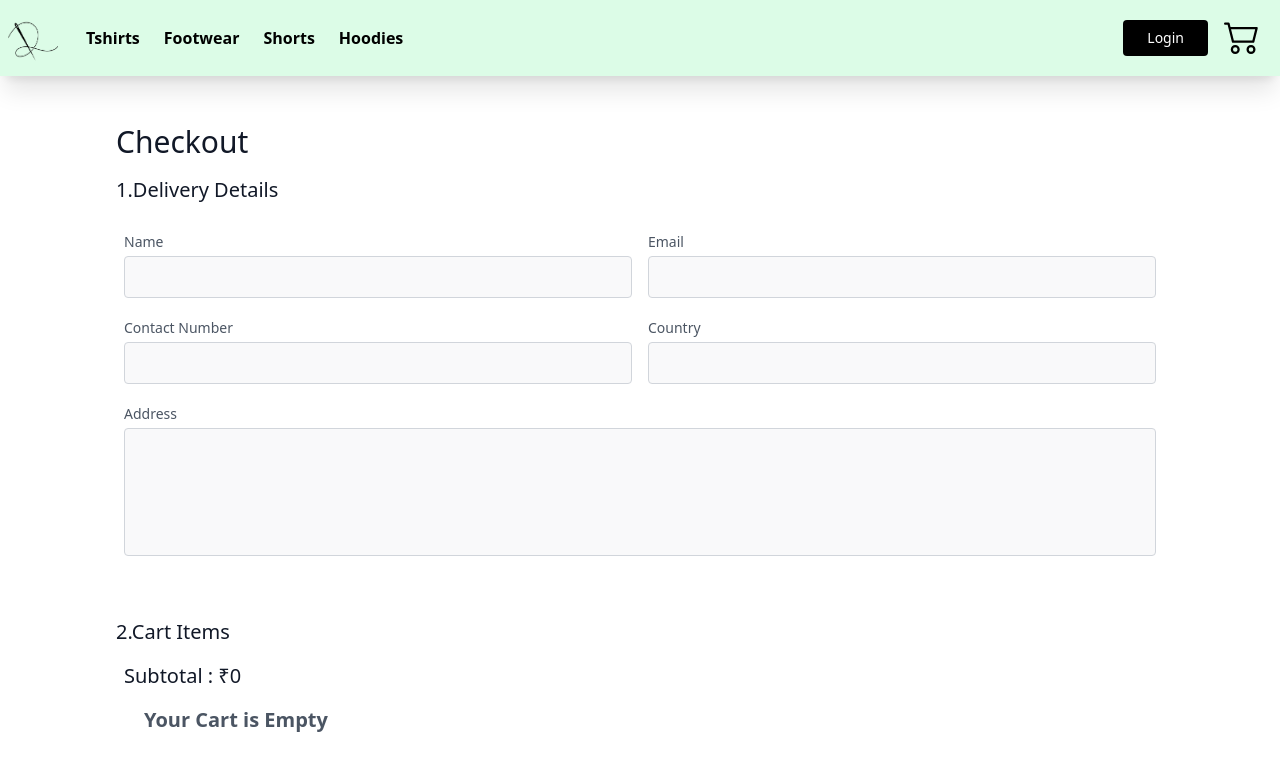
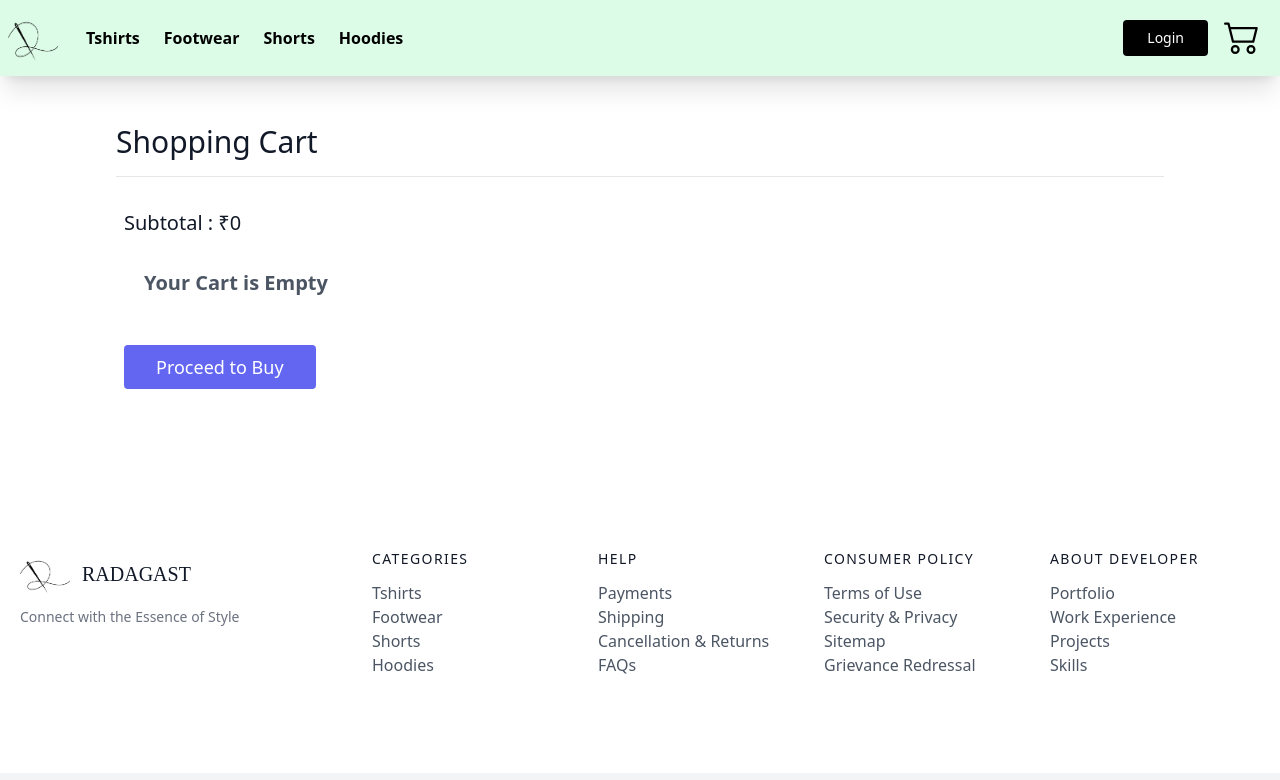
Before and after one commit to 14anirudh/Codeswear, a Next.js app: page /Checkout in a window 1280 px wide. Shown: the top 780 px of the page. Built offline with nearby package versions, Linux system fonts and the light colour scheme.

Commit message:
stripe integration complete

```diff
--- /dev/null
+++ b/checkout.js
@@ -0,0 +1,21 @@
+import { loadStripe } from "@stripe/stripe-js";
+
+export async function checkout({ lineItems }) {
+  let stripePromise = null;
+
+  const getStripe = () => {
+    if (!stripePromise) {
+      stripePromise = loadStripe(process.env.NEXT_PUBLIC_STRIPE_KEY);
+    }
+    return stripePromise;
+  };
+
+  const stripe = await getStripe();
+
+  await stripe.redirectToCheckout({
+    mode: "payment",
+    lineItems,
+    successUrl: `${window.location.origin}/Orders`,
+    cancelUrl: window.location.origin,
+  });
+}
--- a/models/Product.js
+++ b/models/Product.js
@@ -11,6 +11,7 @@ const ProductSchema = new mongoose.Schema(
     color: { type: String },
     price: { type: Number, required: true },
     availableQty: { type: Number, required: true },
+    priceId: { type: String, required: true },
   },
   { timestamps: true }
 );
--- a/pages/Checkout.js
+++ b/pages/Checkout.js
@@ -5,172 +5,24 @@ import {
   AiFillPlusCircle,
   AiFillMinusCircle,
 } from "react-icons/ai";
-
-import Head from "next/head";
-import Script from "next/script";
+import { checkout } from "../checkout";
 
 const Checkout = ({ cart, subTotal, addToCart, removeFromCart }) => {
-  // const initiatePayment = async () => {
-  //   let oid = Math.floor(Math.random() * Date.now());
-
-  //   const data = { cart, subTotal ,oid,email:"email"};
-  //   //getting transaction token from server
-  //   let a = await fetch(` ${process.env.NEXT_PUBLIC_HOST}/api/pretransaction`, {
-  //     method: "POST",
-  //     headers: {
-  //       "Content-Type": "application/json",
-  //     },
-  //     body: JSON.stringify(data),
-  //   });
-  //   let txnRes = await a.json();
-  //   console.log(txnRes);
-  //   let txnToken = txnRes.body.txnToken;
-
-  //   var config = {
-  //     root: "",
-  //     flow: "DEFAULT",
-  //     data: {
-  //       orderId: oid /* update order id */,
-  //       token: txnToken /* update token value */,
-  //       tokenType: "TXN_TOKEN",
-  //       amount: subTotal /* update amount */,
-  //     },
-  //     handler: {
-  //       notifyMerchant: function (eventName, data) {
-  //         console.log("notifyMerchant handler function called");
-  //         console.log("eventName => ", eventName);
-  //         console.log("data => ", data);
-  //       },
-  //     },
-  //   };
-  //   if (window.Paytm && window.Paytm.CheckoutJS) {
-  //     window.Paytm.CheckoutJS.init(config)
-  //       .then(function onSuccess() {
-  //         // after successfully updating configuration, invoke JS Checkout
-
-  //         window.Paytm.CheckoutJS.invoke();
-  //       })
-  //       .catch(function onError(error) {
-  //         console.log("error => ", error);
-  //       });
-  //   }
-  // };
-
+  console.log(cart);
   return (
     <div>
-      {/* <Head>
-        <meta
-          name="viewport"
-          content="width=device-width, height=device-height, initial-scale=1.0, maximum-scale=1.0"
-        />
-        <title>Checkout</title>
-      </Head>
-      <Script
-        type="application/javascript"
-        crossorigin="anonymous"
-        src={`${process.env.NEXT_PUBLIC_PAYTM_HOST}/merchantpgpui/checkoutjs/merchants/${process.env.NEXT_PUBLIC_PAYTM_MID}.js`}
-
-      /> */}
-
       <section className="text-gray-600 body-font relative lg:mx-24 md:mx">
         <div className="container px-5 py-12 mx-auto">
           <div className="flex flex-col w-full">
-            <h1 className="sm:text-3xl text-2xl font-medium title-font mb-4 text-gray-900">
-              Checkout
-            </h1>
-            <h3 className="sm:text-xl text-xl font-medium title-font mb-4 text-gray-900">
-              1.Delivery Details
-            </h3>
+            <h2 className=" text-3xl font-medium title-font mb-4 text-gray-900">
+              Shopping Cart
+            </h2>
+            <hr />
+            <span className="subtotal sm:text-xl text-xl font-medium title-font mb-4 text-gray-900 mt-8 ml-2">
+              Subtotal : &#8377;{subTotal}
+            </span>
           </div>
-          <div className="mx-auto">
-            <div className="flex flex-wrap">
-              <div className="p-2 w-1/2">
-                <div className="relative">
-                  <label
-                    htmlFor="name"
-                    className="leading-7 text-sm text-gray-600"
-                  >
-                    Name
-                  </label>
-                  <input
-                    type="text"
-                    id="name"
-                    name="name"
-                    className="w-full bg-gray-100 bg-opacity-50 rounded border border-gray-300 focus:border-indigo-500 focus:bg-white focus:ring-2 focus:ring-indigo-200 text-base outline-none text-gray-700 py-1 px-3 leading-8 transition-colors duration-200 ease-in-out"
-                  />
-                </div>
-              </div>
-              <div className="p-2 w-1/2">
-                <div className="relative">
-                  <label
-                    htmlFor="email"
-                    className="leading-7 text-sm text-gray-600"
-                  >
-                    Email
-                  </label>
-                  <input
-                    type="email"
-                    id="email"
-                    name="email"
-                    className="w-full bg-gray-100 bg-opacity-50 rounded border border-gray-300 focus:border-indigo-500 focus:bg-white focus:ring-2 focus:ring-indigo-200 text-base outline-none text-gray-700 py-1 px-3 leading-8 transition-colors duration-200 ease-in-out"
-                  />
-                </div>
-              </div>
-              <div className="p-2 w-1/2">
-                <div className="relative">
-                  <label
-                    htmlFor="email"
-                    className="leading-7 text-sm text-gray-600"
-                  >
-                    Contact Number
-                  </label>
-                  <input
-                    type="email"
-                    id="email"
-                    name="email"
-                    className="w-full bg-gray-100 bg-opacity-50 rounded border border-gray-300 focus:border-indigo-500 focus:bg-white focus:ring-2 focus:ring-indigo-200 text-base outline-none text-gray-700 py-1 px-3 leading-8 transition-colors duration-200 ease-in-out"
-                  />
-                </div>
-              </div>
-              <div className="p-2 w-1/2">
-                <div className="relative">
-                  <label
-                    htmlFor="email"
-                    className="leading-7 text-sm text-gray-600"
-                  >
-                    Country
-                  </label>
-                  <input
-                    type="email"
-                    id="email"
-                    name="email"
-                    className="w-full bg-gray-100 bg-opacity-50 rounded border border-gray-300 focus:border-indigo-500 focus:bg-white focus:ring-2 focus:ring-indigo-200 text-base outline-none text-gray-700 py-1 px-3 leading-8 transition-colors duration-200 ease-in-out"
-                  />
-                </div>
-              </div>
-              <div className="p-2 w-full">
-                <div className="relative">
-                  <label
-                    htmlFor="message"
-                    className="leading-7 text-sm text-gray-600"
-                  >
-                    Address
-                  </label>
-                  <textarea
-                    id="message"
-                    name="message"
-                    className="w-full bg-gray-100 bg-opacity-50 rounded border border-gray-300 focus:border-indigo-500 focus:bg-white focus:ring-2 focus:ring-indigo-200 h-32 text-base outline-none text-gray-700 py-1 px-3 resize-none leading-6 transition-colors duration-200 ease-in-out"
-                  ></textarea>
-                </div>
-              </div>
-            </div>
-          </div>
-          <h2 className="sm:text-xl text-xl font-medium title-font mb-4 text-gray-900 mt-12">
-            2.Cart Items
-          </h2>
-          <span className="subtotal sm:text-xl text-xl font-medium title-font mb-4 text-gray-900 mt-12 ml-2">
-            Subtotal : &#8377;{subTotal}
-          </span>
+
           <div className="sidebar px-6 ">
             <ol className="list-decimal font-semibold">
               {Object.keys(cart).length === 0 && (
@@ -220,10 +72,17 @@ const Checkout = ({ cart, subTotal, addToCart, removeFromCart }) => {
             </ol>
             <div className="p-2 w-full"></div>
             <button
+              onClick={() => {
+                const lineItems = Object.keys(cart).map((k) => ({
+                  price: cart[k].priceId, // Replace with the actual price ID
+                  quantity: cart[k].qty,
+                }));
 
+                checkout({ lineItems });
+              }}
               className=" text-white bg-indigo-500 border-0 py-2 px-8 hover:bg-indigo-600 rounded text-lg my-4 -mx-4"
             >
-              Proceed to Pay &#8377;{subTotal}
+              Proceed to Buy
             </button>
           </div>
         </div>
--- a/pages/_app.js
+++ b/pages/_app.js
@@ -10,17 +10,17 @@ function MyApp({ Component, pageProps }) {
   const [subTotal, setSubTotal] = useState(0);
   const [user, setUser] = useState({ value: null });
   const [key, setKey] = useState(0);
-  const [progress, setProgress] = useState(0)
+  const [progress, setProgress] = useState(0);
 
   const router = useRouter();
   useEffect(() => {
-    console.log("route changed")
-    router.events.on("routeChangeStart",()=>{
-      setProgress(40)
-    })
-    router.events.on("routeChangeComplete",()=>{
-      setProgress(100)
-    })
+    console.log("route changed");
+    router.events.on("routeChangeStart", () => {
+      setProgress(40);
+    });
+    router.events.on("routeChangeComplete", () => {
+      setProgress(100);
+    });
     try {
       if (localStorage.getItem("cart")) {
         setCart(JSON.parse(localStorage.getItem("cart")));
@@ -54,12 +54,12 @@ function MyApp({ Component, pageProps }) {
     setSubTotal(subtotal);
   };
 
-  const addToCart = (itemCode, qty, price, name, size, variant) => {
+  const addToCart = (itemCode, qty, price, name, size, variant, priceId) => {
     let newCart = cart;
     if (itemCode in cart) {
       newCart[itemCode].qty = cart[itemCode].qty + qty;
     } else {
-      newCart[itemCode] = { qty: 1, price, name, size, variant };
+      newCart[itemCode] = { qty: 1, price, name, size, variant, priceId };
     }
     setCart(newCart);
 
@@ -72,15 +72,23 @@ function MyApp({ Component, pageProps }) {
     console.log("cart cleared");
   };
 
-  const buyNow = (itemCode, qty, price, name, size, variant) => {
+  const buyNow = (itemCode, qty, price, name, size, variant, priceId) => {
     saveCart({});
-    let newCart = { itemCode: { qty: 1, price, name, size, variant } };
+    let newCart = { itemCode: { qty: 1, price, name, size, variant, priceId } };
     setCart(newCart);
     saveCart(newCart);
     router.push("/Checkout");
   };
 
-  const removeFromCart = (itemCode, qty, price, name, size, variant) => {
+  const removeFromCart = (
+    itemCode,
+    qty,
+    price,
+    name,
+    size,
+    variant,
+    priceId
+  ) => {
     let newCart = cart;
     if (itemCode in cart) {
       newCart[itemCode].qty = cart[itemCode].qty - qty;
@@ -99,7 +107,7 @@ function MyApp({ Component, pageProps }) {
         waitingTime={300}
         onLoaderFinished={() => setProgress(0)}
       />
-     <Navbar
+      <Navbar
         logout={logout}
         user={user}
         key={key}
--- a/pages/api/posttransaction.js
+++ /dev/null
@@ -1,3 +0,0 @@
-export default function handler(req, res) {
-  res.status(200).json({ body: req.body });
-}
```
Also changed, not shown: pages/Product/[slug].js (+23 -4 lines), pages/api/pretransaction.js (deleted, +0 -77 lines).
